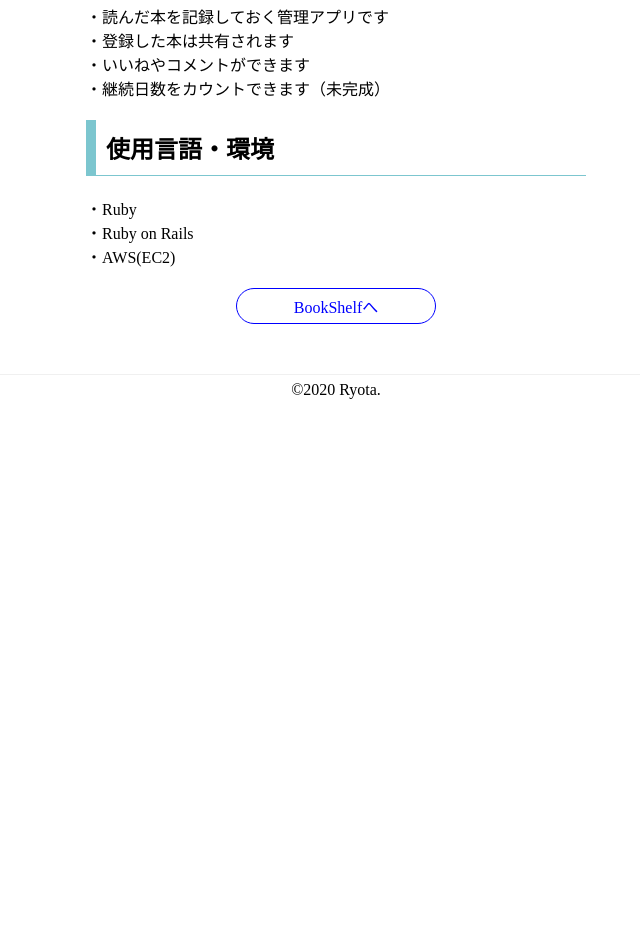
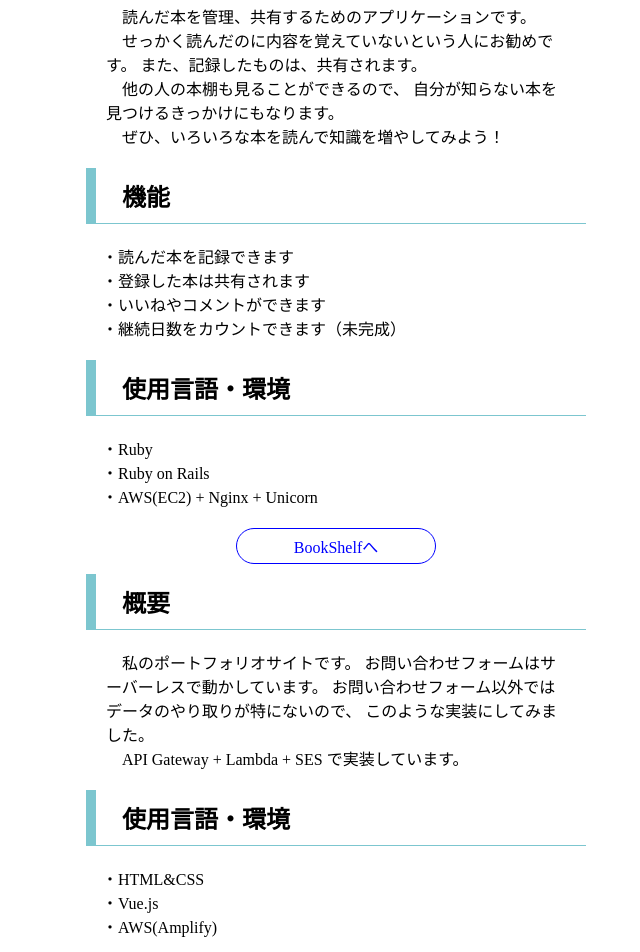
Before and after one commit to ryota-sb/ryota-site, a Vue app: page /#/portfolio in a window 1280 px wide. Shown: the part 560-1512 px from the top of the page, without its empty margins (304-944 px from the left). Before the commit the page ends 965 px from the top, so only its background shows below. Built offline with nearby package versions, Linux system fonts and the light colour scheme.

Commit message:
layout 変更

```diff
--- a/src/App.vue
+++ b/src/App.vue
@@ -16,7 +16,7 @@ export default {
 }
 </script>
 
-<style>
+<style lang="scss">
   * {
     margin: 0;
     padding: 0;
--- a/src/components/ContactPage.vue
+++ b/src/components/ContactPage.vue
@@ -15,7 +15,7 @@
 
 <script>
 export default {
-  title: 'Contact',
+  name: 'Contact',
   data() {
     return {
       name: '',
@@ -25,16 +25,23 @@ export default {
   },
   methods: {
     send() {
-      this.axios.post('https://h4dc7a15ib.execute-api.us-east-1.amazonaws.com/v1/send',
-      {
-        name: "Ryota",
-        email: "sample@email",
-        content: "sample text"
-      }).then((response) => {
-        alert(response)
-      }).catch((error) => (
-        alert(error)
-      ))
+      const params = {
+        name: this.name,
+        email: this.email,
+        content: this.content
+      }
+      const headers = {
+        headers: {
+          "Content-Type": "application/json;charset=utf-8",
+          "Access-Control-Allow-Origin": "*",
+        }
+      }
+      const entryPointUri = 'https://7rpd3dcicb.execute-api.ap-northeast-1.amazonaws.com/v1/sendmail'
+      this.$axios.post(entryPointUri, params, headers).then(response => {
+        console.log(response)
+      }).catch(error => {
+        console.log(error)
+      })
     }
   }
 }
--- a/src/components/Footer.vue
+++ b/src/components/Footer.vue
@@ -13,6 +13,9 @@
     height: 30px;
     line-height: 30px;
     text-align: center;
-    border-top: 1px solid rgb(240,240,240);
+    border-top: 1px solid purple;
+    p {
+      color: purple;
+    }
   }
 </style>
--- a/src/components/PortfolioPage.vue
+++ b/src/components/PortfolioPage.vue
@@ -5,7 +5,8 @@
       <p>- 制作物 -</p>
     </div>
 
-    <!-- 画像切替 -->
+    <!-- BookShelf -->
+    <div class="bookshelf">
       <div class="app-image-pc">
         <ul>
           <li v-if="isActive == 1">
@@ -37,8 +38,29 @@
       <!-- アプリ概要 -->
       <div class="app-description">
         <h2>概要</h2>
+        <div class="text-box">
+          <p>
+            読んだ本を管理、共有するためのアプリケーションです。
+          </p>
+          <p>
+            せっかく読んだのに内容を覚えていないという人にお勧めです。
+            また、記録したものは、共有されます。
+          </p>
+          <p>
+            他の人の本棚も見ることができるので、
+            自分が知らない本を見つけるきっかけにもなります。
+          </p>
+          <p>
+            ぜひ、いろいろな本を読んで知識を増やしてみよう！
+          </p>
+        </div>
+      </div>
+
+      <!-- アプリ機能 -->
+      <div class="app-function">
+        <h2>機能</h2>
         <ul>
-        <li>・読んだ本を記録しておく管理アプリです</li>
+          <li>・読んだ本を記録できます</li>
           <li>・登録した本は共有されます</li>
           <li>・いいねやコメントができます</li>
           <li>・継続日数をカウントできます（未完成）</li>
@@ -51,12 +73,43 @@
         <ul>
           <li>・Ruby</li>
           <li>・Ruby on Rails</li>
-        <li>・AWS(EC2)</li>
+          <li>・AWS(EC2) + Nginx + Unicorn</li>
         </ul>
       </div>
 
       <!-- Appリンク -->
       <a href="http://app-bookshelf.site">BookShelfへ</a>
+    </div>
+
+    <!-- Ryota Site -->
+    <div class="ryota-site">
+      <div class="app-image-pc">
+      </div>
+      <div class="app-image-mobile">
+      </div>
+      <div class="app-description">
+        <h2>概要</h2>
+        <div class="text-box">
+          <p>
+            私のポートフォリオサイトです。
+            お問い合わせフォームはサーバーレスで動かしています。
+            お問い合わせフォーム以外ではデータのやり取りが特にないので、
+            このような実装にしてみました。
+          </p>
+          <p>
+            API Gateway + Lambda + SES で実装しています。
+          </p>
+        </div>
+      </div>
+      <div class="use-language">
+        <h2>使用言語・環境</h2>
+        <ul>
+          <li>・HTML&CSS</li>
+          <li>・Vue.js</li>
+          <li>・AWS(Amplify)</li>
+        </ul>
+      </div>
+    </div>
 
   </div>
 </template>
@@ -87,6 +140,8 @@ export default {
         margin-bottom: 30px;
       }
     }
+    .bookshelf,
+    .ryota-site {
       .app-image-pc > ul > li {
         img {
           border: 1px solid black;
@@ -143,22 +198,30 @@ export default {
           color: $light-skyblue;
         }
       }
+      .app-function,
       .app-description,
       .use-language {
         text-align: left;
+        text-indent: 1em;
         h2 {
           padding: 10px;
           border-left: 10px solid $light-skyblue;
           border-bottom: 1px solid $light-skyblue;
+        }
+        .text-box {
+          margin: 20px 20px;
         }
         ul {
           margin: 20px 0;
         }
       }
     }
+  }
   @media screen and (max-width: 420px) {
     .portfolio-page {
       width: auto;
+      .bookshelf,
+      .ryota-site {
         .app-image-pc {
           display: none;
         }
@@ -168,10 +231,12 @@ export default {
             border: 1px solid black;
           }
         }
+        .app-function,
         .app-description,
         .use-language {
           margin: 0 20px;
         }
       }
     }
+  }
 </style>
--- a/src/components/SkillPage.vue
+++ b/src/components/SkillPage.vue
@@ -4,14 +4,52 @@
       <h1>Skill</h1>
       <p>- 言語、技術 -</p>
     </div>
-    <ul>
-      <li><p><span class="html">HTML</span><span class="and">&</span><span class="css">CSS</span></p></li>
-      <li><p class="js">javascript</p></li>
-      <li><p class="ruby">Ruby</p></li>
-      <li><p class="rails">Ruby on Rails</p></li>
-      <li><p class="vue">Vue.js</p></li>
-      <li><p class="git">git</p></li>
-    </ul>
+    <div class="skill-index">
+      <div class="group-frontend">
+        <div class="skill-title">
+          <h2><span>&lt;</span> フロントエンド <span>/</span><span>&gt;</span></h2>
+        </div>
+        <ul>
+          <li>HTML</li>
+          <li>CSS</li>
+          <li>JavaScript</li>
+        </ul>
+      </div>
+      <div class="group-backend">
+        <div class="skill-title">
+          <h2><span>&lt;</span> バックエンド <span>/</span><span>&gt;</span></h2>
+        </div>
+        <ul>
+          <li>Ruby</li>
+        </ul>
+      </div>
+      <div class="group-framework">
+        <div class="skill-title">
+          <h2><span>&lt;</span> フレームワーク <span>/</span><span>&gt;</span></h2>
+        </div>
+        <ul>
+          <li>Ruby on Rails</li>
+          <li>Vue.js</li>
+        </ul>
+      </div>
+      <div class="group-version-control">
+        <div class="skill-title">
+          <h2><span>&lt;</span> バージョン管理 <span>/</span><span>&gt;</span></h2>
+        </div>
+        <ul>
+          <li>GitHub</li>
+        </ul>
+      </div>
+      <div class="group-aws">
+        <div class="skill-title">
+          <h2><span>&lt;</span> AWS <span>/</span><span>&gt;</span></h2>
+        </div>
+        <ul>
+          <li>EC2</li>
+          <li>Amplify</li>
+        </ul>
+      </div>
+    </div>
   </div>
 </template>
 
@@ -22,54 +60,52 @@ export default {
 </script>
 
 <style lang="scss">
+
+  $light-skyblue: #7CC6CF;
+  $skyblue: #00B6C4;
+
   .skill-page {
+    width: 500px;
+    margin: 0 auto;
     .skill-page-title {
+      margin-bottom: 20px;
       h1 {
         color: white;
         -webkit-text-stroke: 1px black;
       }
-      p {
-        margin-bottom: 30px;
-      }
     }
-    ul {
-      margin: 0 auto;
-      display: flex;
-      flex-wrap: wrap;
-      justify-content: center;
-      li {
-        margin: 20px;
-        width: 35%;
-        max-width: 100%;
-        height: 100px;
-        line-height: 100px;
-        box-shadow: 0.5px 0.5px 3px 0.5px gray;
-        p {
-          font-size: 24px;
-          .html {
-            color: skyblue;
-          }
-          .css {
-            color: orange;
-          }
-          .and {
-            padding: 0 5px;
+    .skill-index {
+      position: relative;
+      top: -19px;
+      .group-frontend,
+      .group-backend,
+      .group-framework,
+      .group-version-control,
+      .group-aws {
+        margin-bottom: 10px;
+        .skill-title {
+          display: inline-block;
+          position: relative;
+          top: 19px;
+          background-color: white;
+          h2 {
+            span {
+              color: purple;
+            }
           }
         }
-        .js {
-          color: rgb(255, 217, 0);
-        }
-        .ruby {
-          color: red;
-        }
-        .vue{
-          color: lightgreen;
-        }
-        .rails {
-          color: red;
-        }
-        .git {
-          color: orange;
+        ul {
+          padding: 10px;
+          //border: 1px solid black;
+          //border-radius: 5px;
+
+          li {
+            margin: 20px auto;
+            padding: 10px;
+            width: 150px;
+            border: 1px solid black;
+            border-radius: 50px;
+          }
         }
       }
     }
@@ -77,15 +113,8 @@ export default {
 
   @media screen and (-webkit-min-device-pixel-ratio:0) and (max-width: 420px) {
     .skill-page {
-      ul {
-        margin: 0 auto;
-        width: 300px;
-        display: flex;
-        justify-content: center;
-        li {
-          width: 80%;
-        }
-      }
+      width: auto;
+      margin: 0 20px;
     }
   }
 </style>
```
Lines whose indentation alone changed are shown as unchanged.
